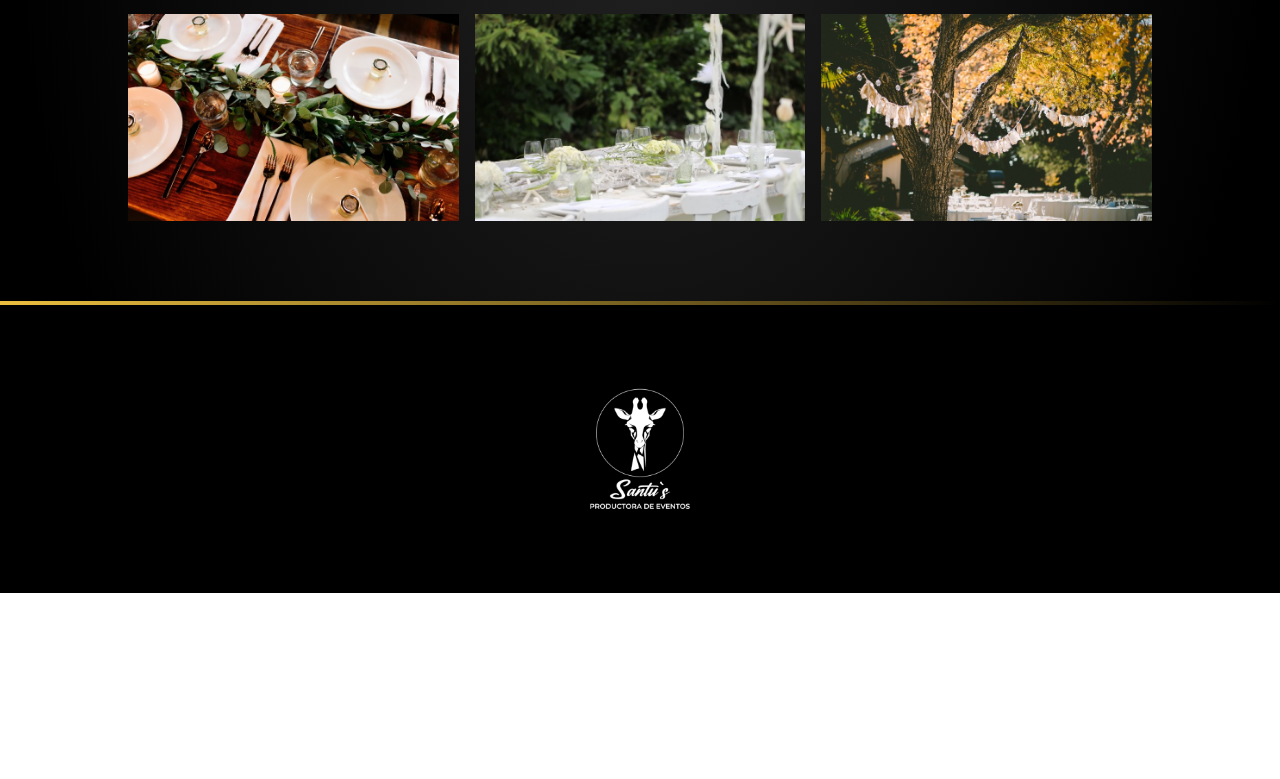
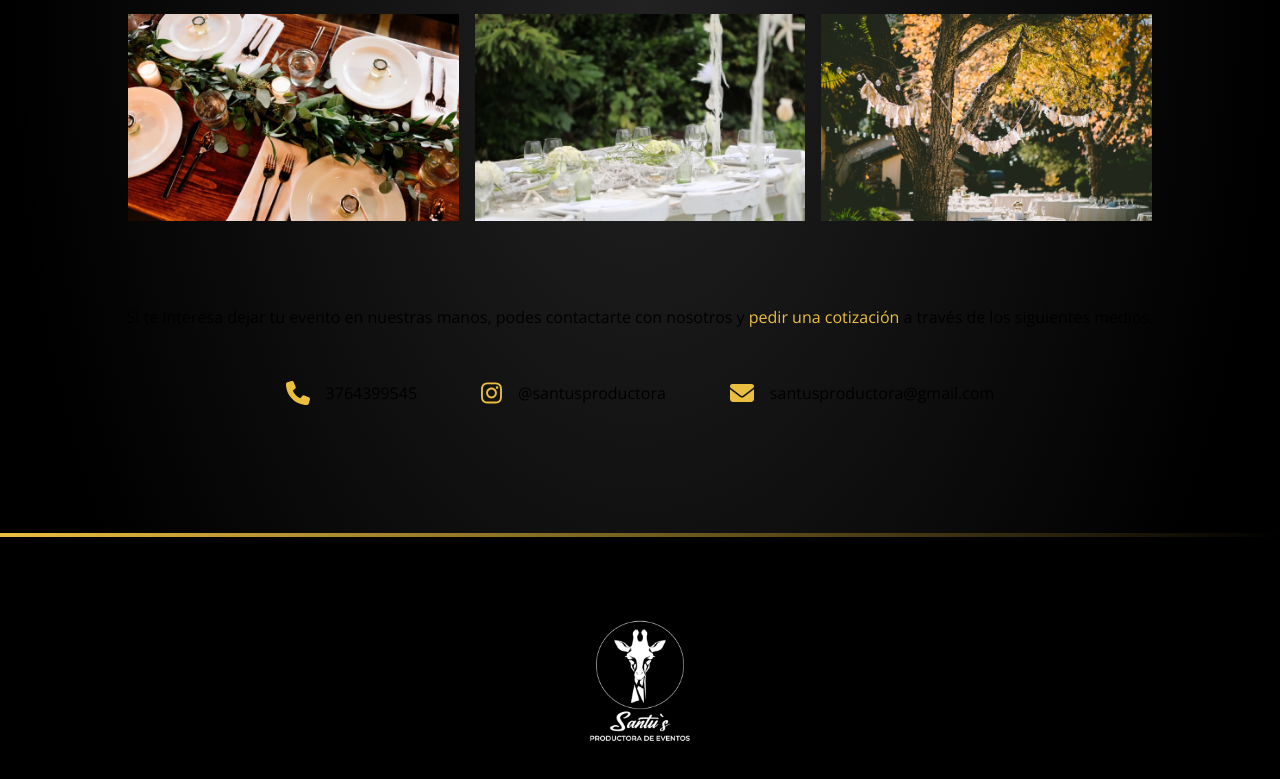
Before and after one commit to AlanMFlores/santus-eventos, a Next.js app: page /galeria in a window 1280 px wide. Shown: the part 1046-1825 px from the top of the page. Before the commit the page ends 1639 px from the top, so only its background shows below. Built offline with nearby package versions, Linux system fonts and the light colour scheme.

Commit message:
Home issue solved

```diff
--- a/src/components/Header.jsx
+++ b/src/components/Header.jsx
@@ -36,7 +36,7 @@ const Header = () => {
                         <Link href={"/"} className='font-semibold duration-300 hover:text-mainColor'>Home</Link>
                     </li>
                     <li>
-                        <Link href={""} className='font-semibold duration-300 hover:text-mainColor'>Staff</Link>
+                        <Link href={"/staff"} className='font-semibold duration-300 hover:text-mainColor'>Staff</Link>
                     </li>
                     <li>
                         <Link href={"/galeria"} className='font-semibold duration-300 hover:text-mainColor'>Galería</Link>
--- a/src/components/sections/Hero.jsx
+++ b/src/components/sections/Hero.jsx
@@ -8,9 +8,9 @@ import Header from '../Header'
 
 const Hero = () => {
   return (
-    <section className='h-screen background-gradient pt-4'>
+    <section className='h-auto lg:h-screen background-gradient pt-4'>
         <Header/>
-        <div className='h-[80vh] flex flex-col items-center justify-center mx-8 md:mx-16'>
+        <div className='pt-5 lg:pt-0 lg:h-[80vh] flex flex-col items-center justify-center mx-8 md:mx-16'>
             <div className='mb-10'>
                 <Image
                     src={"/assets/images/santus-logotipo.svg"}
--- a/src/pages/galeria.js
+++ b/src/pages/galeria.js
@@ -2,16 +2,41 @@ import React from 'react'
 import Header from '@component/components/Header'
 import Footer from '@component/components/Footer'
 import GalleryGrid from '@component/components/sections/GalleryGrid'
+import Link from 'next/link'
+import { FontAwesomeIcon } from '@fortawesome/react-fontawesome'
+import { faPhone, faEnvelope } from '@fortawesome/free-solid-svg-icons'
+import { faInstagram } from '@fortawesome/free-brands-svg-icons'
 
 const Gallery = () => {
   return (
     <>
         <Header/>
-        <section className='mx-8 md:mx-16 lg:mx-32 pt-20 text-center lg:text-left'>
+        <section className='mx-8 md:mx-16 lg:mx-32 pt-5 lg:pt-20 text-center lg:text-left'>
         <h2 className='text-2xl font-semibold mb-6'>Galería</h2>
         <p className='w-full lg:w-[600px] font-light leading-8 mb-16'>Te dejamos una muestra fotográfica de los eventos que hemos realizado.</p>
         </section>
         <GalleryGrid/>
+        <p className='font-light leading-8 text-center mb-12'>Si te interesa dejar tu evento en nuestras manos, podes contactarte con nosotros y <span className='text-mainColor'>pedir una cotización</span> a través de los siguientes medios.</p>
+        <div className='flex flex-col items-center lg:flex-row justify-center gap-16 mb-32'>
+            <Link href={"https://api.whatsapp.com/send/?phone=5493764399545&text&type=phone_number&app_absent=0"} target='blank'>
+                <div className='flex gap-4'>
+                    <FontAwesomeIcon icon={faPhone} className='text-mainColor text-2xl'/>
+                    <p>3764399545</p>
+                </div>
+            </Link>
+            <Link href={"https://www.instagram.com/santusproductora/"} target='blank'>
+                <div className='flex gap-4'>
+                    <FontAwesomeIcon icon={faInstagram} className='text-mainColor text-2xl'/>
+                    <p>@santusproductora</p>
+                </div>
+            </Link>
+            <Link href={"mailto:santusproductora@gmail.com"}>
+                <div className='flex gap-4'>
+                    <FontAwesomeIcon icon={faEnvelope} className='text-mainColor text-2xl'/>
+                    <p>santusproductora@gmail.com</p>
+                </div>
+            </Link>
+        </div>
         <Footer/>
     </>
   )
--- /dev/null
+++ b/src/pages/staff.js
@@ -0,0 +1,19 @@
+import React from 'react'
+import Header from '@component/components/Header'
+import Footer from '@component/components/Footer'
+
+
+const staff = () => {
+  return (
+    <>
+        <Header/>
+        <section className='mx-8 md:mx-16 lg:mx-32 pt-5 lg:pt-20 text-center lg:text-left'>
+        <h2 className='text-2xl font-semibold mb-6'>Staff</h2>
+        <p className='w-full font-light leading-8 mb-16'>Te mostramos el amplio abanico de sedes de eventos y proveedores exclusivos con los que trabajamos.</p>
+        </section>
+        <Footer/>
+    </>
+  )
+}
+
+export default staff
```
